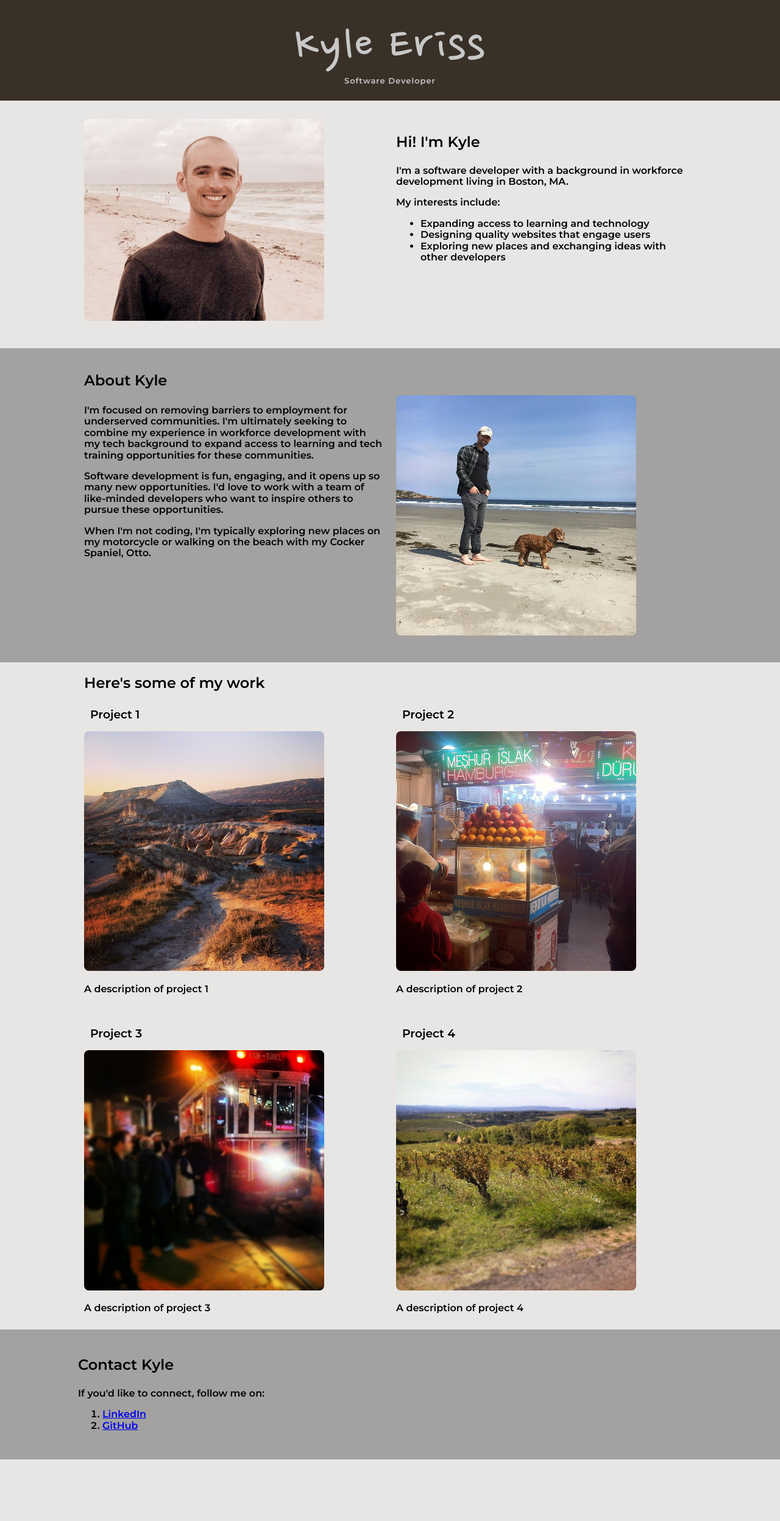
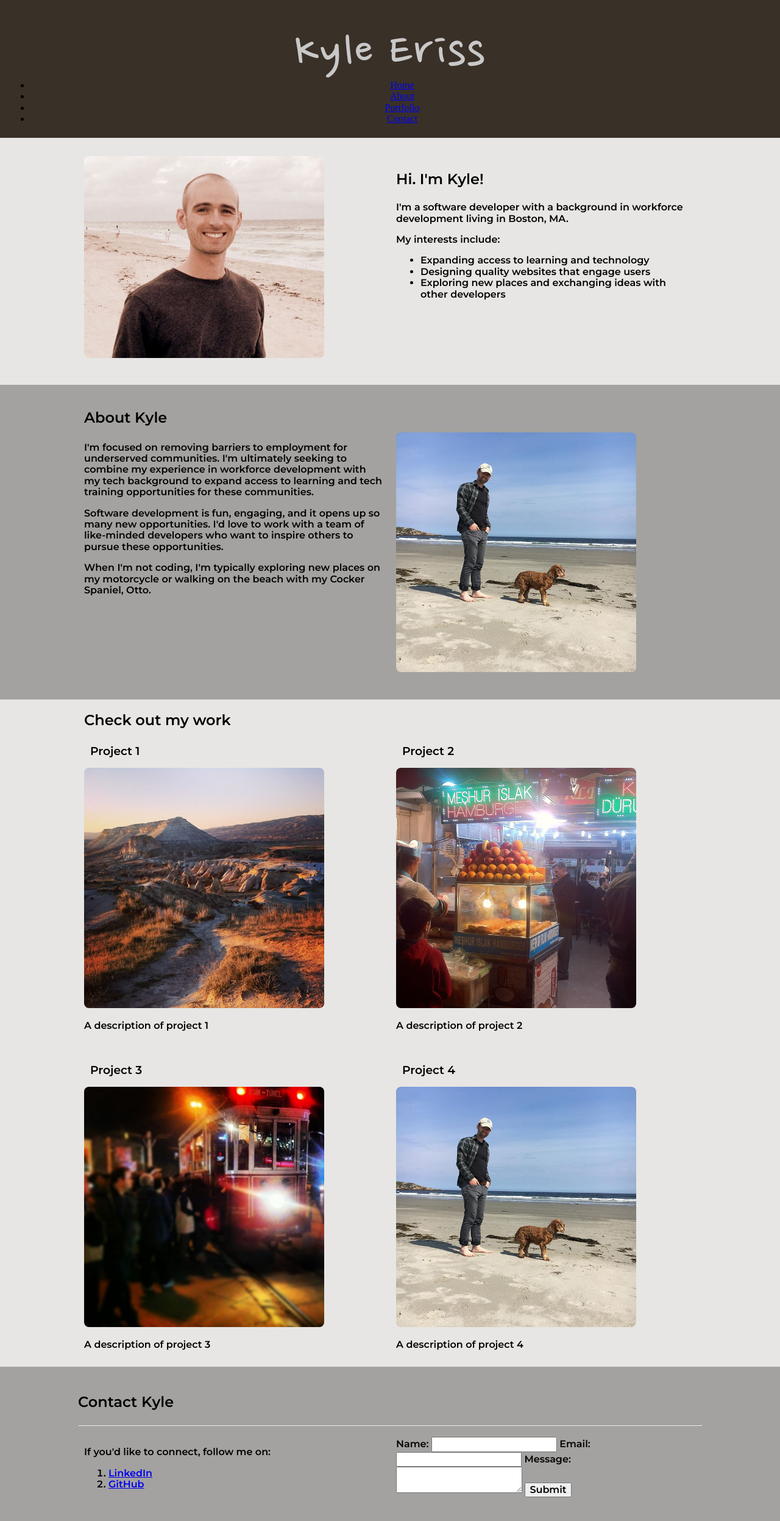
Before and after one commit to KyleEriss/Portfolio-Flex, a plain HTML site: page index.html in a window 1280 px wide. Shown: the whole page at 61% size. Before the commit the page ends 2393 px from the top, so only its background shows below. Drawn offline with nearby package versions, Linux system fonts and the light colour scheme; a script that the page names is missing; a web font is replaced by a local one.

Commit message:
Update index.html

```diff
--- a/index.html
+++ b/index.html
@@ -1,20 +1,34 @@
 <!DOCTYPE html>
-<html>
+<html lang="en">
   <head>
     <meta charset="utf-8">
     <meta name="viewport" content="width=device-width, initial-scale=1">
     <link href="https://cdnjs.cloudflare.com/ajax/libs/normalize/8.0.1/normalize.min.css" rel="stylesheet" type="text/css" />
     <link href="style.css" rel="stylesheet" type="text/css" />
     <link href="https://fonts.googleapis.com/css2?family=Nanum+Pen+Script&display=swap" rel="stylesheet">
+
     <link href="https://fonts.googleapis.com/css2?family=Montserrat:wght@600&display=swap" rel="stylesheet">
+
+    <link href="https://fonts.googleapis.com/css2?family=Nanum+Brush+Script&display=swap" rel="stylesheet">
+
+    <link href="https://fonts.googleapis.com/css2?family=Black+Han+Sans&display=swap" rel="stylesheet">
     <title>PortfolioFlex</title>
   </head>
   <body>
 
     <header>
-      <div>
+      <div class="item">
         <h1>Kyle Eriss</h1>
-        <h3>Software Developer</h3>
+      </div>
+      <div class="item">
+        <nav>
+          <ul id="menu">
+            <li><a href="#home">Home</a></li>
+            <li><a href="#about">About</a></li>
+            <li><a href="#portfolio">Portfolio</a></li>
+            <li><a href="#contact">Contact</a></li>
+          </ul
+        </nav>
       </div>
     </header>
 
@@ -26,7 +40,7 @@
               <img src="images/profilepicture2.JPG" alt="profilepicture.JPG" class="picture"/>
             </div>
             <div class="item">
-              <p class="introcontact">Hi! I'm Kyle<p>
+              <p class="introcontact">Hi. I'm Kyle!</p>
 
                 <p>I'm a software developer with a background in workforce development living in Boston, MA. </p>
 
@@ -37,8 +51,6 @@
                 <li>Designing quality websites that engage users</li>
                 <li>Exploring new places and exchanging ideas with other developers</li>
                 </ul
-
-                </div>
             </div>
           </div>
         </article>
@@ -68,7 +80,7 @@
 
       <article class="portfolio">
         <div class="wrapper">
-          <h2>Here's some of my work</h2>
+          <h2>Check out my work</h2>
           <div class="group">
             <div class="item">
               <h3>Project 1</h3>
@@ -89,7 +101,7 @@
               </div>
               <div class="item">
                 <h3>Project 4</h3>
-                <img src="images/vinyard.jpg" alt="otto.JPG" class="rounded"/>
+                <img src="images/otto2.JPG" alt="otto.JPG" class="rounded"/>
                 <p>A description of project 4</p>
               </div>
             </div>
@@ -98,12 +110,28 @@
 
       <article id="contact">
         <div class="wrapper">
-          <p class=introcontact>Contact Kyle</p>
+          <p class="introcontact">Contact Kyle</p>
+          <hr class="hrclass"/>
+          <div class="group">
+            <div class="item">
               <p>If you'd like to connect, follow me on:</p>
               <ol>
                 <li><a href="https://www.linkedin.com/in/kyle-eriss-94a95a13/" target="_blank">LinkedIn</a></li>
                 <li><a href="https://github.com/KyleEriss" target="_blank">GitHub</a></li>
               </ol>
+            </div>
+            <div class="item">
+              <form action="https://formspree.io/kyle.eriss@gmail.com" method="post">
+                <label for="user-name">Name:</label>
+                <input id="user-name" type="text" name="name">
+                <label for="user-email">Email:</label>
+                <input for="user-email" type="text" name="email">
+                <label for="user-message">Message:</label>
+                <textarea id="user-message" type="text" name="message"></textarea>
+                <button type="submit">Submit</button>
+              </form>
+            </div>
+          </div>
         </div>
       </article>
 
```
Lines whose indentation alone changed are shown as unchanged.
